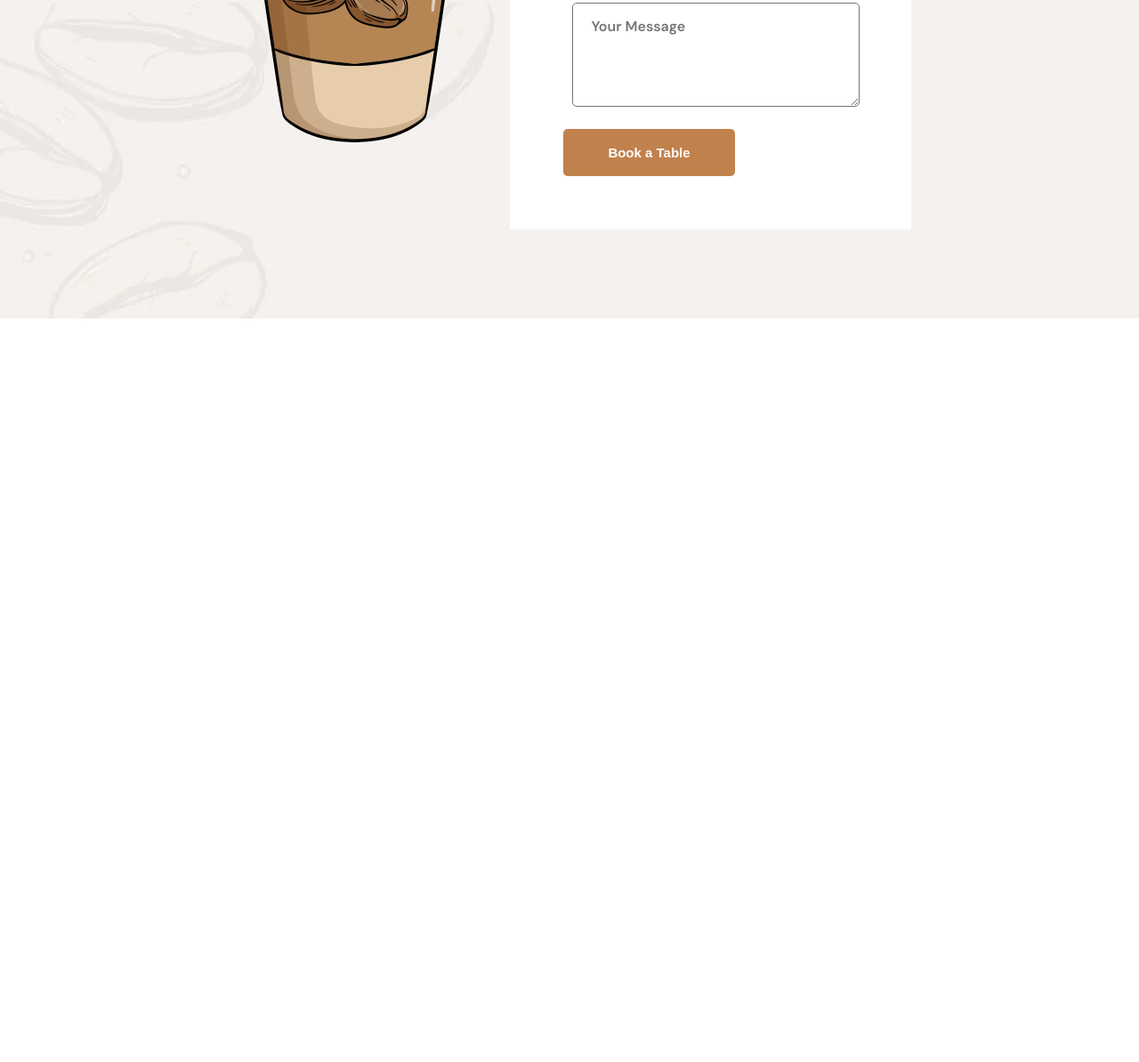
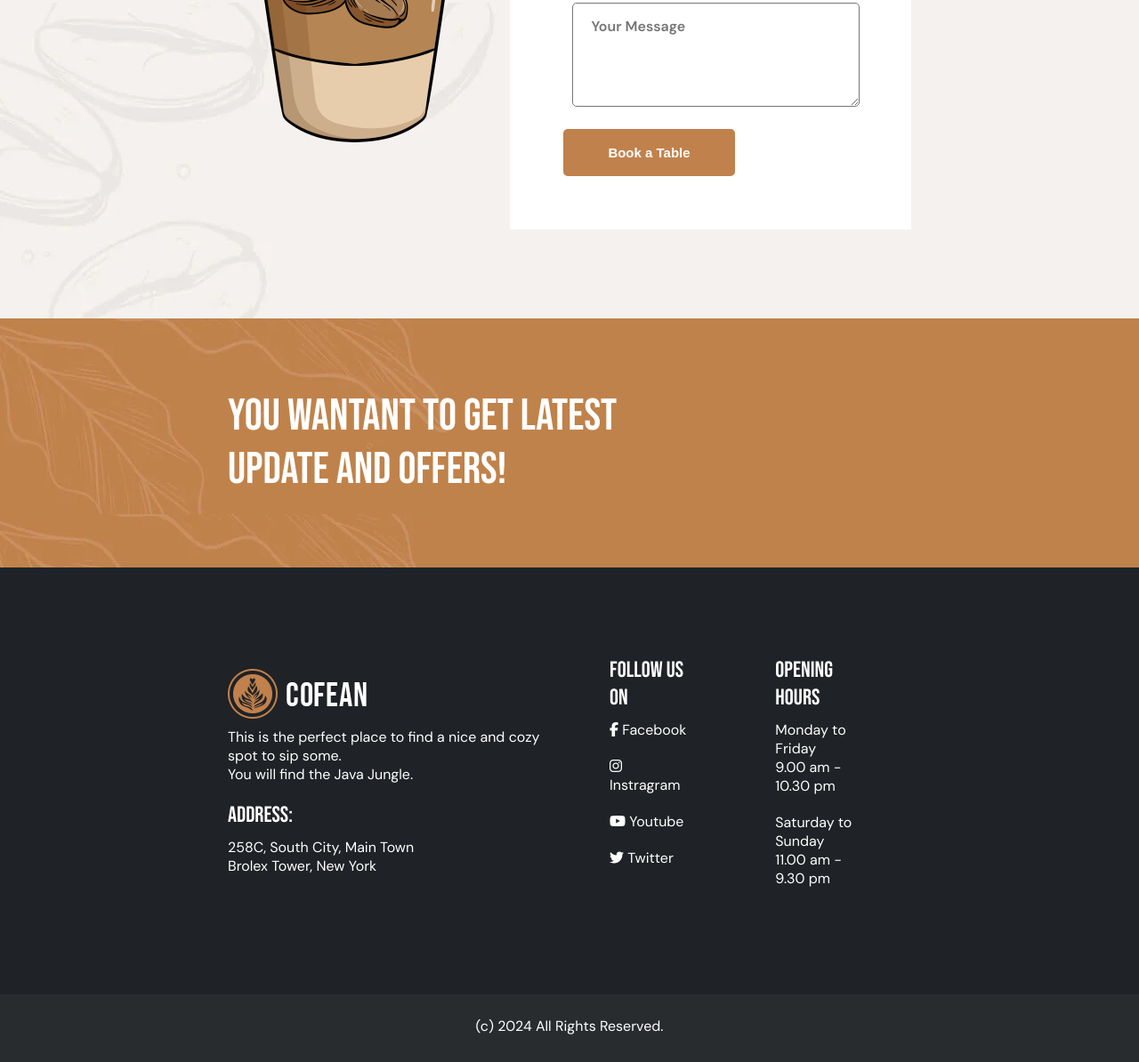
Before and after one commit to zahid-official/practice-05, a plain HTML site: page index.html in a window 1280 px wide. Shown: the part 2453-3647 px from the top of the page at 89% size. Before the commit the page ends 2811 px from the top, so only its background shows below. Drawn offline with Linux system fonts and the light colour scheme.

Commit message:
Footer Part

```diff
--- a/index.html
+++ b/index.html
@@ -163,5 +163,50 @@
             </div>
         </div>
     </section>
+    <!-- booking-area end -->
+
+    <footer class="footer-area">
+        <div class="footer-top">
+            <div class="footer-title">
+                <h2>You wantant to get latest <br> update and offers!</h2>
+            </div>
+        </div>
+        <div class="footer-bottom">
+            <div class="footer-content">
+                <div class="footer-logo">
+                    <a href="#"><img src="images/footer-logo.webp" alt="footer-area"></a>
+                    <p>This is the perfect place to find a nice and cozy spot to sip some. <br> You will find the Java Jungle.</p>
+                    <h3>Address:</h3>
+                    <p>258C, South City, Main Town <br>
+                        Brolex Tower, New York</p>
+                </div>
+            </div>
+
+            <div class="footer-content1">
+                <div class="content-item">
+                    <h3>Follow Us On</h3>
+                    <ul>
+                        <li><a href="#"><i class="fa-brands fa-facebook-f"></i> Facebook</a></li>
+                        <li><a href="#"><i class="fa-brands fa-instagram"></i> Instragram</a></li>
+                        <li><a href="#"><i class="fa-brands fa-youtube"></i> Youtube</a></li>
+                        <li><a href="#"><i class="fa-brands fa-twitter"></i> Twitter</a></li>
+                    </ul>
+                </div>
+                <div class="content-item2">
+                    <h3>Opening hours</h3>
+                    <p>Monday to Friday <br>
+                        9.00 am - 10.30 pm</p>
+
+                    <p>Saturday to Sunday <br>
+                        11.00 am - 9.30 pm</p>
+                </div>
+            </div>
+        </div>
+        <div class="copyright">
+            <p>(c) 2024 All Rights Reserved.</p>
+        </div>
+    </footer>
+    <!-- font awesome  -->
+    <script src="https://kit.fontawesome.com/348b10e1ec.js" crossorigin="anonymous"></script>
 </body>
 </html>
--- a/style.css
+++ b/style.css
@@ -192,3 +192,55 @@ button{
 .reservation-form textarea:hover{
     border: 1px solid rgb(193, 129, 76);
 }
+
+/* footer-area */
+.footer-top{
+    padding: 80px 0;
+    background-image: url(images/bg3.webp);
+}
+.footer-title{
+    width: 60%;
+    margin: 0 auto;
+}
+.footer-title h2{
+    color: white;
+    font-size: 50px;
+    font-weight: 500;
+}
+.footer-bottom{
+    color: white;
+    padding: 100px 0;
+    background-color: rgb(31, 34, 38);
+    display: flex;
+    align-items: center;
+    justify-content: center;
+}
+.footer-content{
+    width: 30%;
+}
+.footer-content1{
+    width: 30%;
+    display: flex;
+    justify-content: space-around;
+}
+footer h3{
+    font-size: 25px;
+    font-weight: 500;
+}
+footer ul{
+    list-style: none;
+}
+footer ul a{
+    color: white;
+    display: block;
+    padding: 10px 0;
+}
+footer p{
+    margin: 10px 0 20px;
+}
+.copyright{
+    color: white;
+    text-align: center;
+    padding: 15px 0 10px;
+    background-color: rgb(41, 44, 47);
+}
```
Also changed, not shown: images/bg3.webp (added), images/footer-logo.webp (added).
